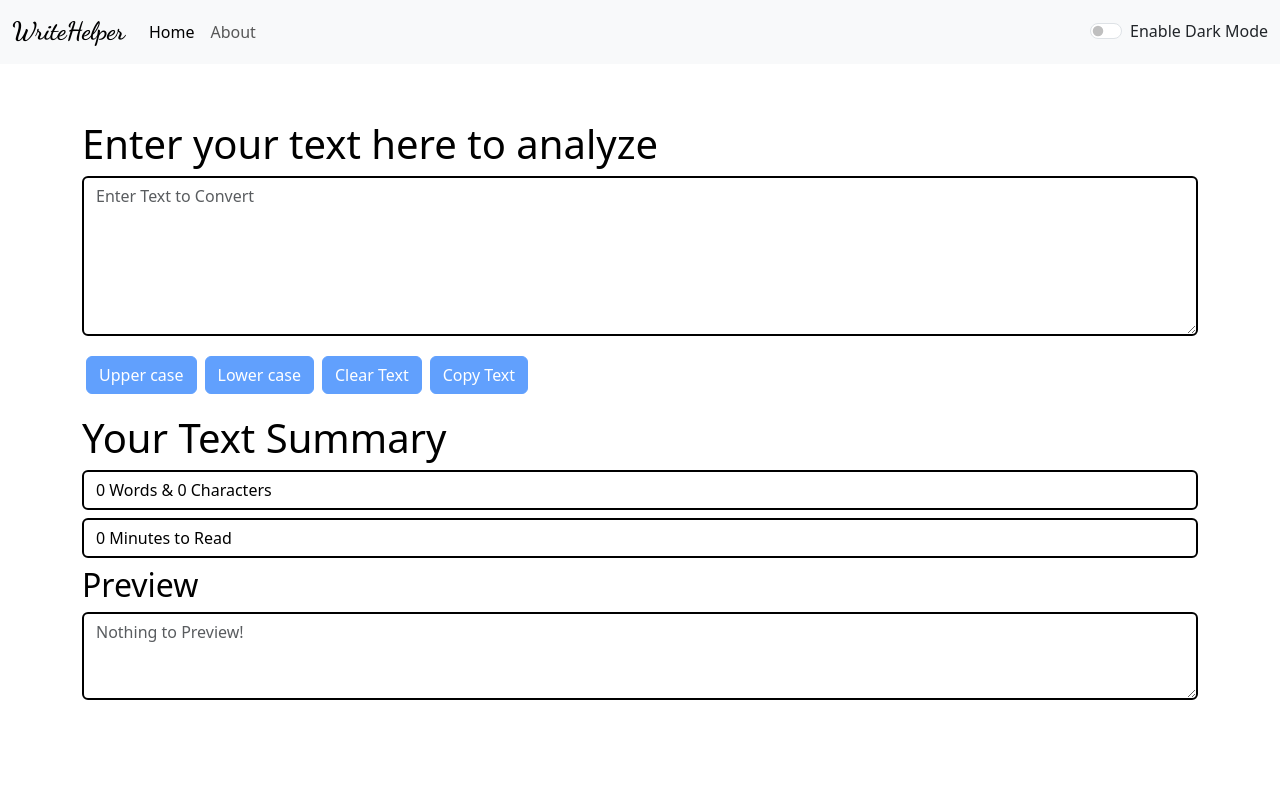
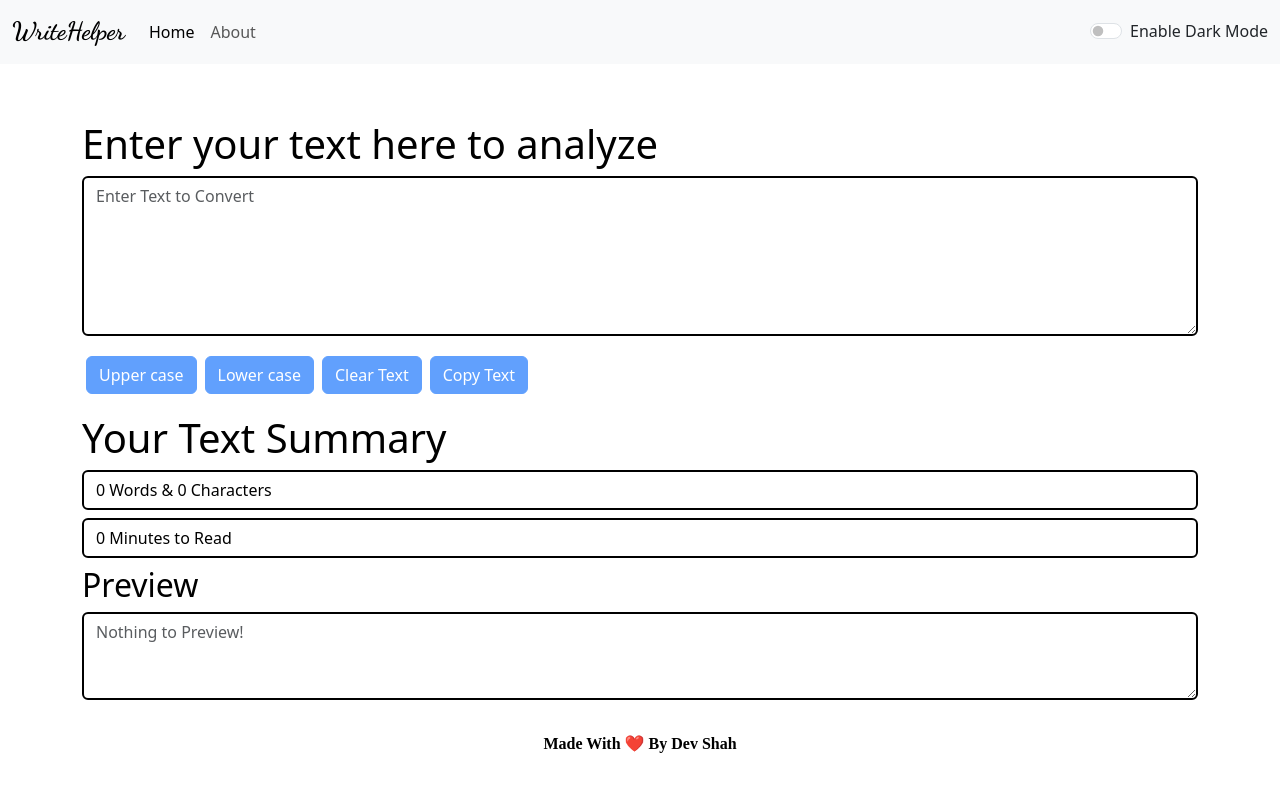
Before and after one commit to devshah120/React-TextUtils, a React (Create React App) app: page / in a window 1280 px wide. Shown: the top 792 px of the page. Built offline with nearby package versions, Linux system fonts and the light colour scheme.

Commit message:
Added Footer

```diff
--- a/src/App.js
+++ b/src/App.js
@@ -5,6 +5,7 @@ import About from "./components/About";
 import Alert from "./components/Alert";
 import React, { useState } from "react";
 import { BrowserRouter, Route, Routes } from "react-router-dom";
+import Footer from "./components/Footer";
 
 function App() {
   const [mode, setMode] = useState("light");
@@ -51,6 +52,7 @@ function App() {
           />
           <Route path="/about" element={<About mode={mode} />} />
         </Routes>
+        <Footer mode={mode} name="Dev Shah"/>
       </BrowserRouter>
     </>
   );
--- /dev/null
+++ b/src/components/Footer.css
@@ -0,0 +1,10 @@
+.footer-text {
+    text-align: center;
+    /* color: #868e96; */
+    font-weight: bold;
+    font-family: "Google Sans Regular";
+  }
+
+  .footer-div {
+    margin-top: 2rem;
+  }
--- /dev/null
+++ b/src/components/Footer.js
@@ -0,0 +1,14 @@
+import React from "react";
+import "./Footer.css";
+// import { Fade } from "react-reveal";
+/* eslint-disable jsx-a11y/accessible-emoji */
+
+export default function Footer(props) {
+  return (
+    <div className="footer-div" style={{ color: props.mode === "dark" ? "white" : "black" }}>
+        <p className="footer-text" >
+          Made With <span role="img">❤️</span> By {props.name}
+        </p>
+    </div>
+  );
+}
--- a/src/components/TextForm.js
+++ b/src/components/TextForm.js
@@ -1,5 +1,5 @@
 import React, { useState } from "react";
-
+// import "./TextForm.css"
 export default function TextForm(props) {
   const handleUpClick = () => {
     // console.log("Upper Case Button Clicked"+text);
```
